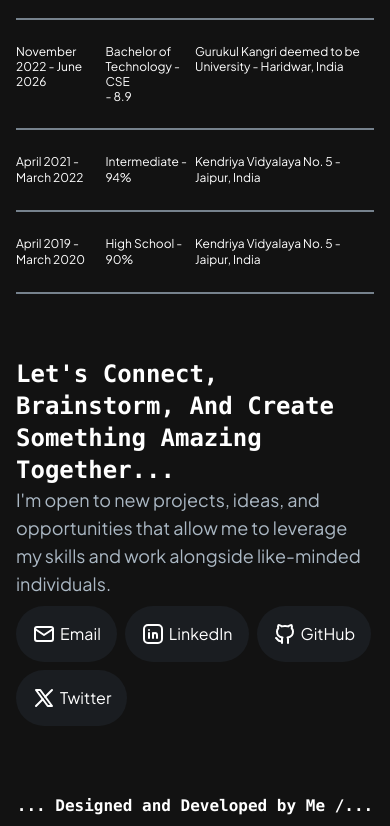
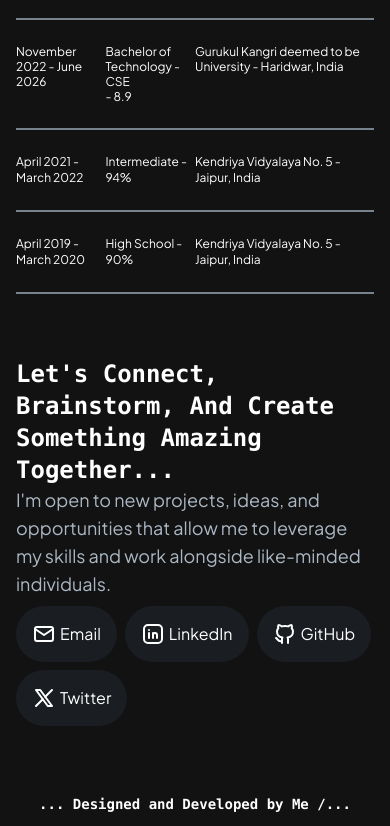
Before and after one commit to AryanYadav-git/Portfolio, a Next.js app: page / in a window 390 px wide. Shown: the part 4251-5077 px from the top of the page. Built offline with nearby package versions, Linux system fonts and the light colour scheme.

Commit message:
updated: footer

```diff
--- a/app/page.tsx
+++ b/app/page.tsx
@@ -12,7 +12,7 @@ export default function Home() {
       <Featured/>
       <Education/>
       <Footer/>
-      <p className='font-mono font-extrabold flex w-full justify-center mt-6 '>... Designed and Developed by Me /...</p>
+      <p className='font-mono font-extrabold flex w-full justify-center mt-6 text-sm md:text-base '>... Designed and Developed by Me /...</p>
     </div>
   )
 }
```
